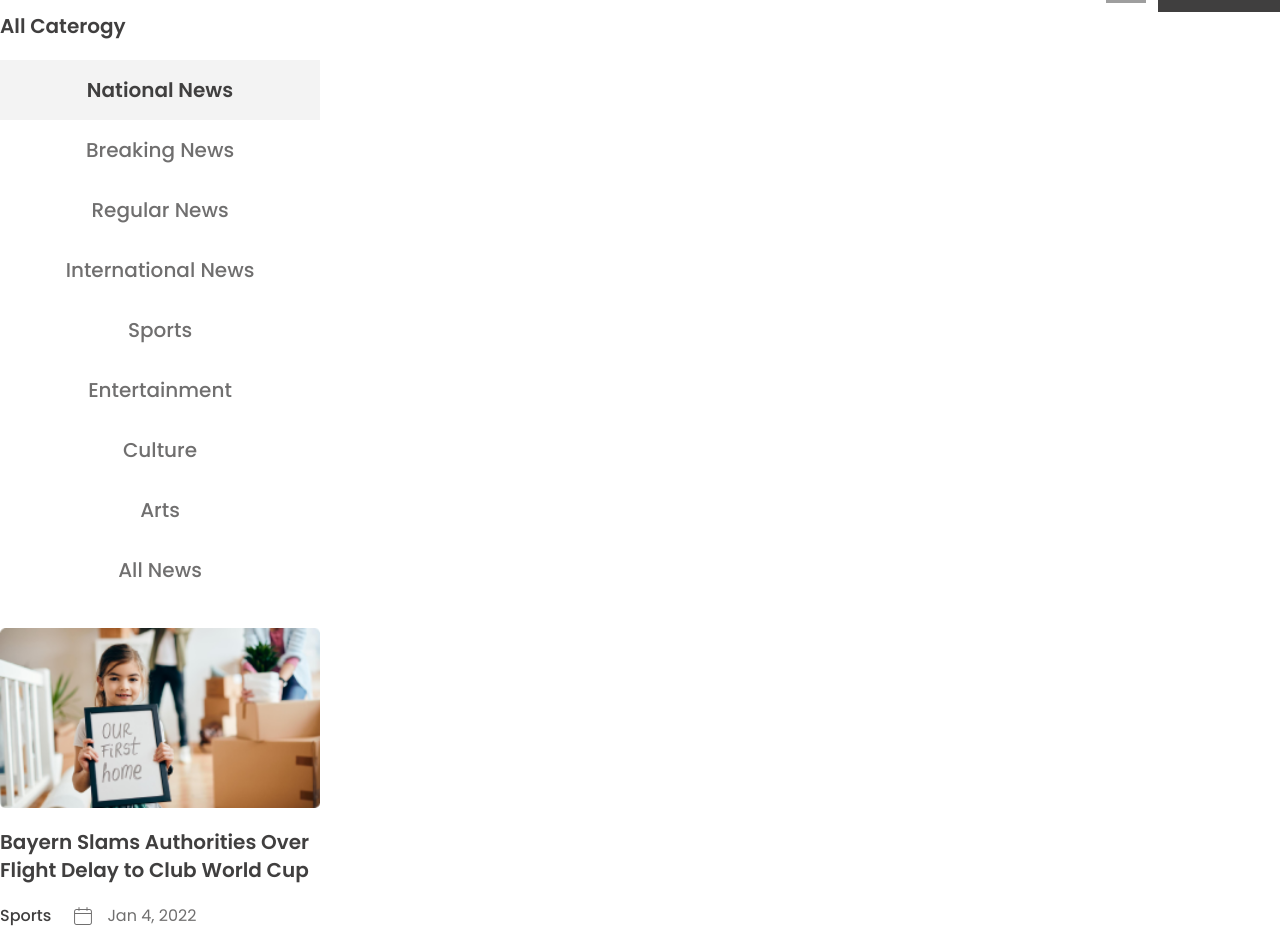
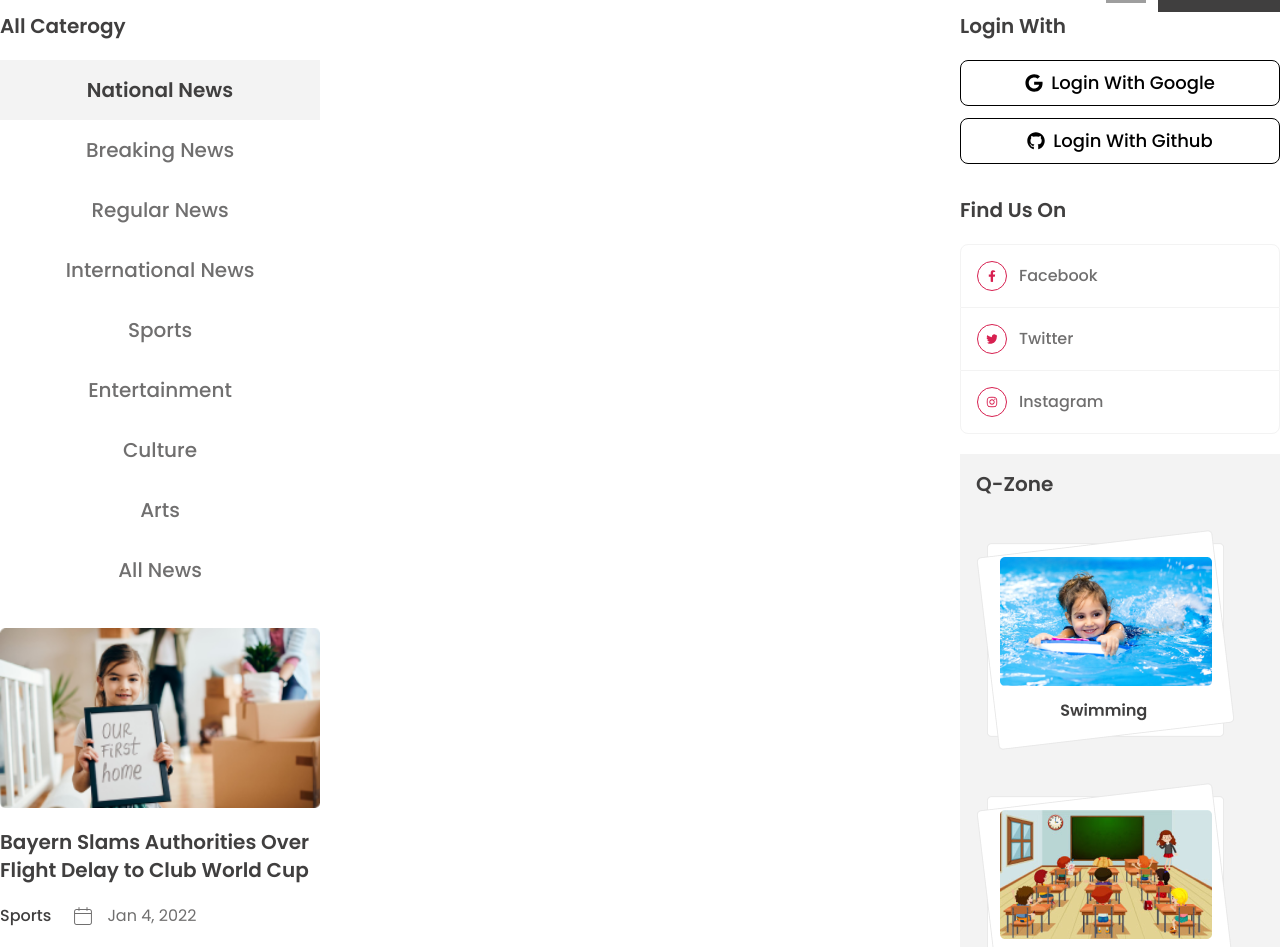
Before and after one commit to Amdadul-HQ/dragon-news, a React (Vite) app: page / in a window 1280 px wide. Shown: the part 382-1329 px from the top of the page. Built offline with nearby package versions, Linux system fonts and the light colour scheme; grey boxes are pictures that could not be loaded.

Commit message:
right side bar added

```diff
--- a/src/Component/RightBar/RightBar.jsx
+++ b/src/Component/RightBar/RightBar.jsx
@@ -1,7 +1,30 @@
+import { FaGoogle , FaGithub , FaFacebookF , FaTwitter} from "react-icons/fa";
+import { FaInstagram } from "react-icons/fa6";
+import { Link } from "react-router-dom";
+import pic1 from '../../assets/qZone1.png'
+import pic2 from '../../assets/qZone2.png'
+import pic3 from '../../assets/qZone3.png'
+
 const RightBar = () => {
     return (
         <div>
-
+            <h1 className="font-semibold text-xl text-Dark1 mb-5">Login With</h1>
+            <div className="w-full space-y-3">
+                <button className="flex items-center text-lg justify-center gap-x-2 font-medium py-2 rounded-lg text- border w-full"><FaGoogle/>Login With Google</button>
+                <button className="flex items-center text-lg justify-center gap-x-2 font-medium py-2 rounded-lg border w-full"><FaGithub/>Login With Github</button>
+            </div>
+            <h1 className="font-semibold text-xl text-Dark1 mb-5 mt-8">Find Us On</h1>
+            <div className="text-base font-medium text-Dark2">
+                <Link className="block flex w-full py-4 items-center border rounded-t-lg pl-4 border-Dark3"><FaFacebookF className="border text-3xl text-Btnbg rounded-full mr-3 p-2"/> Facebook</Link>
+                <Link className="block flex w-full py-4 items-center border-x pl-4 border-Dark3"><FaTwitter className="border text-3xl text-Btnbg rounded-full mr-3 p-2"/>Twitter</Link>
+                <Link className="block flex w-full py-4 items-center border rounded-b-lg pl-4 border-Dark3"><FaInstagram className="border text-3xl text-Btnbg rounded-full mr-3 p-2"/>Instagram</Link>
+            </div>
+            <div className="bg-Dark3 p-4 mt-5">
+                <h1 className="font-semibold text-xl text-Dark1">Q-Zone</h1>
+                <img className="mt-8" src={pic1} alt="" />
+                <img className="mt-8" src={pic2} alt="" />
+                <img className="mt-8" src={pic3} alt="" />
+            </div>
         </div>
     );
 };
```
